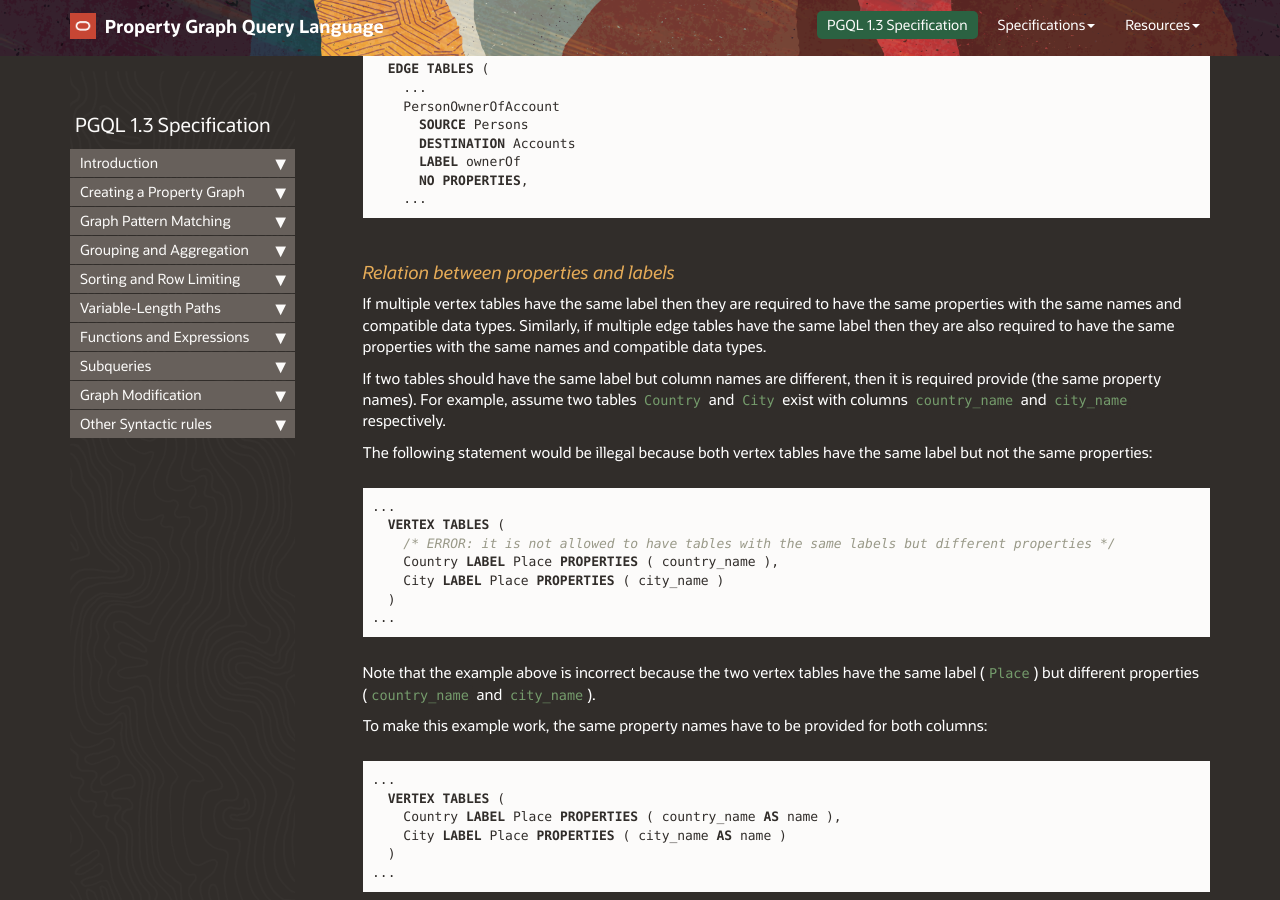
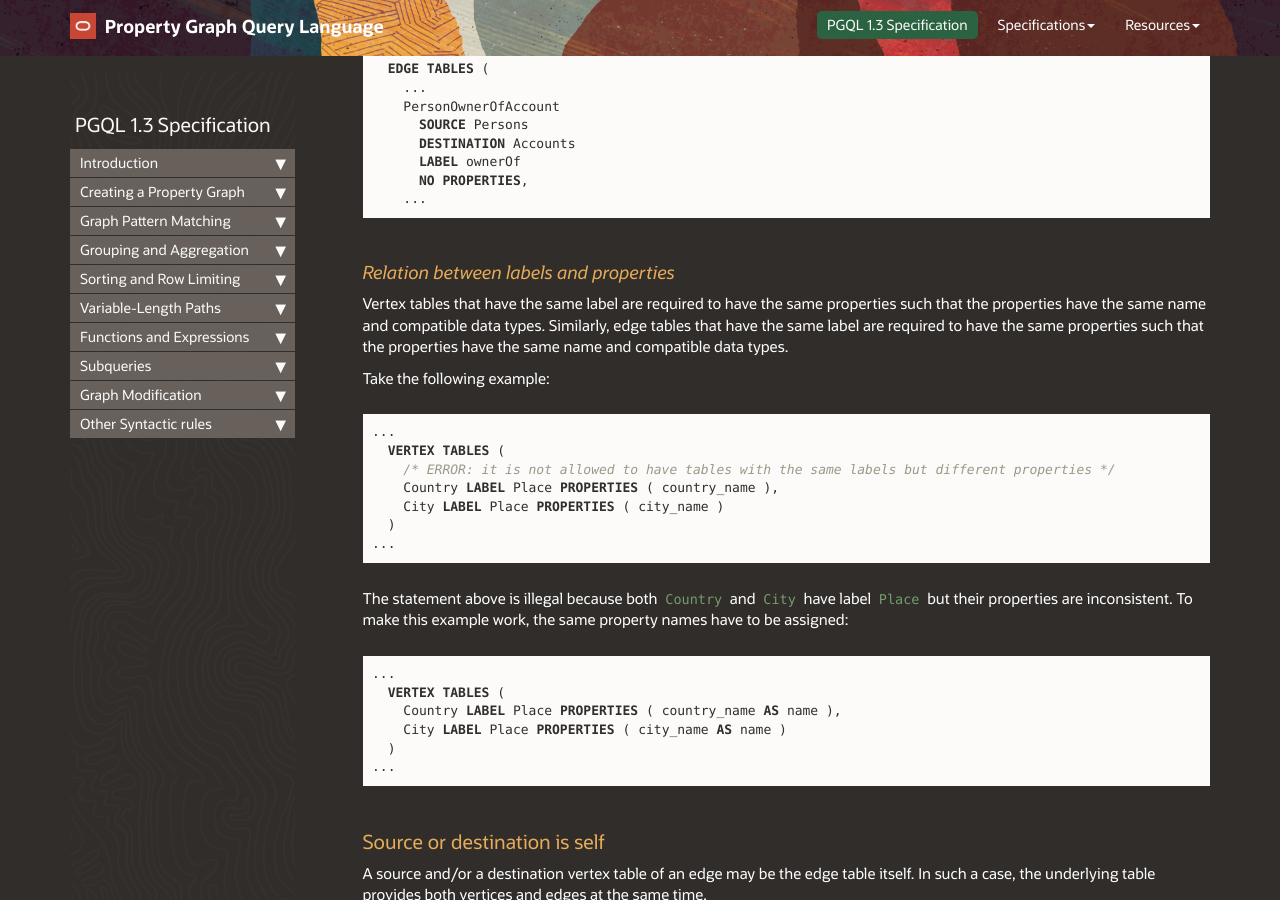
Before and after one commit to oracle/pgql-lang, a Jekyll site: the page built from pages/pgql-1.3-spec.md, in a window 1280 px wide and 900 px high, scrolled down 14502 px. Built offline with Jekyll 4.4.1, drawn with Linux system fonts in a browser that asks for light colours; nearby versions of some CDN libraries; comment, search, counter and statistics services are not loaded.

Commit message:
rewording

````diff
--- a/pages/pgql-1.3-spec.md
+++ b/pages/pgql-1.3-spec.md
@@ -619,15 +619,12 @@ An example of an edge table with no properties is:
     ...
 ```
 
-#### Relation between properties and labels
-
-If multiple vertex tables have the same label then they are required to have the same properties with the same names and compatible data types.
-Similarly, if multiple edge tables have the same label then they are also required to have the same properties with the same names and compatible data types.
-
-If two tables should have the same label but column names are different, then it is required provide (the same property names).
-For example, assume two tables `Country` and `City` exist with columns `country_name` and `city_name` respectively.
-
-The following statement would be illegal because both vertex tables have the same label but not the same properties:
+#### Relation between labels and properties
+
+Vertex tables that have the same label are required to have the same properties such that the properties have the same name and compatible data types.
+Similarly, edge tables that have the same label are required to have the same properties such that the properties have the same name and compatible data types.
+
+Take the following example:
 
 ```sql
 ...
@@ -639,9 +636,7 @@ The following statement would be illegal because both vertex tables have the sam
 ...
 ```
 
-Note that the example above is incorrect because the two vertex tables have the same label (`Place`) but different properties (`country_name` and `city_name`).
-
-To make this example work, the same property names have to be provided for both columns:
+The statement above is illegal because both `Country` and `City` have label `Place` but their properties are inconsistent. To make this example work, the same property names have to be assigned:
 
 ```sql
 ...
````
